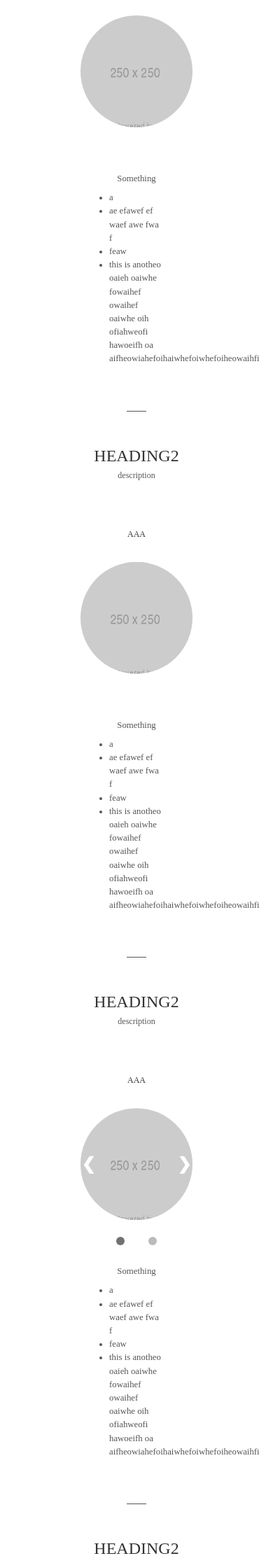
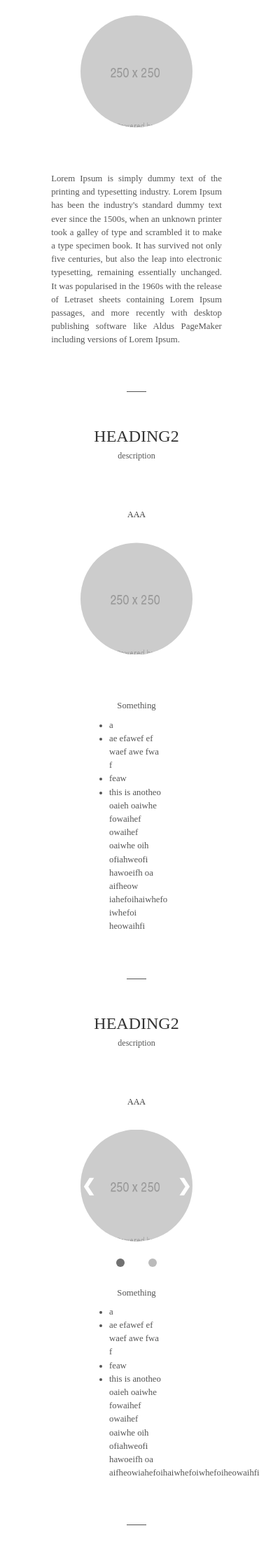
Before and after one commit to mrsunny0/template-gh-pages, a Jekyll site: the page built from index.html, in a window 390 px wide. Shown: the part 1081-3314 px from the top of the page at 70% size. Built offline with Jekyll 4.4.1, drawn with Linux system fonts in a browser that asks for light colours; some web fonts are replaced; some of the changed text lies outside the part shown.

```diff
--- a/_data/sections.yml
+++ b/_data/sections.yml
@@ -8,14 +8,16 @@
     content:
       youtube: https://www.youtube.com/embed/r3fE6FQT82s?start=48
     caption:
-      list:
-        header: Something
-        items:
-          - a
-          - ae  efawef ef waef awe fwa f
-          - feaw
-          - this is anotheo oaieh oaiwhe fowaihef owaihef oaiwhe oih ofiahweofi hawoeifh oa aifheowiahefoihaiwhefoiwhefoiheowaihfi
-      short:
+      # list:
+      #   header: Something
+      #   items:
+      #     - a
+      #     - ae  efawef ef waef awe fwa f
+      #     - feaw
+      #     - this is anotheo oaieh oaiwhe fowaihef owaihef oaiwhe oih ofiahweofi hawoeifh oa aifheowiahefoihaiwhefoiwhefoiheowaihfi
+      short: >
+        Lorem Ipsum is simply dummy text of the printing and typesetting industry. Lorem Ipsum has been the industry's standard dummy text ever since the 1500s, when an unknown printer took a galley of type and scrambled it to make a type specimen book. It has survived not only five centuries, but also the leap into electronic typesetting, remaining essentially unchanged. It was popularised in the 1960s with the release of Letraset sheets containing Lorem Ipsum passages, and more recently with desktop publishing software like Aldus PageMaker including versions of Lorem Ipsum.
+
       popup: feafaew fawfhoiawehf oaiwhef oiahwefo ihawoe ifhoawih e
 
 - id: id0X
@@ -34,7 +36,7 @@
           - a
           - ae  efawef ef waef awe fwa f
           - feaw
-          - this is anotheo oaieh oaiwhe fowaihef owaihef oaiwhe oih ofiahweofi hawoeifh oa aifheowiahefoihaiwhefoiwhefoiheowaihfi
+          - this is anotheo oaieh oaiwhe fowaihef owaihef oaiwhe oih ofiahweofi hawoeifh oa aifheow iahefoihaiwhefo iwhefoi heowaihfi
       short:
       popup: feafaew fawfhoiawehf oaiwhef oiahwefo ihawoe ifhoawih e
 
@@ -78,8 +80,9 @@
         content:
           image: assets/img/250.png
         caption:
-          short: feaffffffff
-          popup: Lofeaih owiehf owaihef oiwhef oiwhef oiwhef oihefo hwaeof <a>EFOEIHOFWIHEO</a>
+          short: >
+            Lorem Ipsum is simply dummy text of the printing and typesetting industry. Lorem Ipsum has been the industry's standard dummy text ever since the 1500s, when an unknown printer took a galley of type and scrambled it to make a type specimen book. It has survived not only five centuries, but also the leap into electronic typesetting, remaining essentially unchanged. It was popularised in the 1960s with the release of Letraset sheets containing Lorem Ipsum passages, and more recently with desktop publishing software like Aldus PageMaker including versions of Lorem Ipsum.
+          popup: Lofeaih owiehf owaihef oiwhef oiwhef oiwhef oihefo hwaeof <a>EFOEIH OFWIHEO</a>
         #
       - img: assets/img/250.png
         alt-link: www.google.com
@@ -87,7 +90,7 @@
           image: assets/img/250.png
         caption:
           short: feaffffffff
-          popup: Lofeaih owiehf owaihef oiwhef oiwhef oiwhef oihefo hwaeof <a>EFOEIHOFWIHEO</a>
+          popup: Lofeaih owiehf owaihef oiwhef oiwhef oiwhef oihefo hwaeof <a>EFOEIHOF WIHEO</a>
         #
   - subheading: AAA
     subgroup:
@@ -96,15 +99,17 @@
         content:
           image: assets/img/250.png
         caption:
-          short: feaffffffff
-          popup: Lofeaih owiehf owaihef oiwhef oiwhef oiwhef oihefo hwaeof <a>EFOEIHOFWIHEO</a>
+          short: >
+            Lorem Ipsum is simply dummy text of the printing and typesetting industry. Lorem Ipsum has been the industry's standard dummy text ever since the 1500s, when an unknown printer took a galley of type and scrambled it to make a type specimen book. It has survived not only five centuries, but also the leap into electronic typesetting, remaining essentially unchanged. It was popularised in the 1960s with the release of Letraset sheets containing Lorem Ipsum passages, and more recently with desktop publishing software like Aldus PageMaker including versions of Lorem Ipsum.
+          popup:
+
         #
       - img: assets/img/250.png
         alt-link: www.google.com
         content:
           image: assets/img/250.png
         caption:
-          short: feaffffffff
+          short:
           popup: Lofeaih owiehf owaihef oiwhef oiwhef oiwhef oihefo hwaeof <a>EFOEIHOFWIHEO</a>
 
 
```
Also changed, not shown: _data/footer.yml (+6 -6 lines), src/scss/components/_content.scss (+24 -0 lines), assets/css/main.css, assets/js/main.js.
